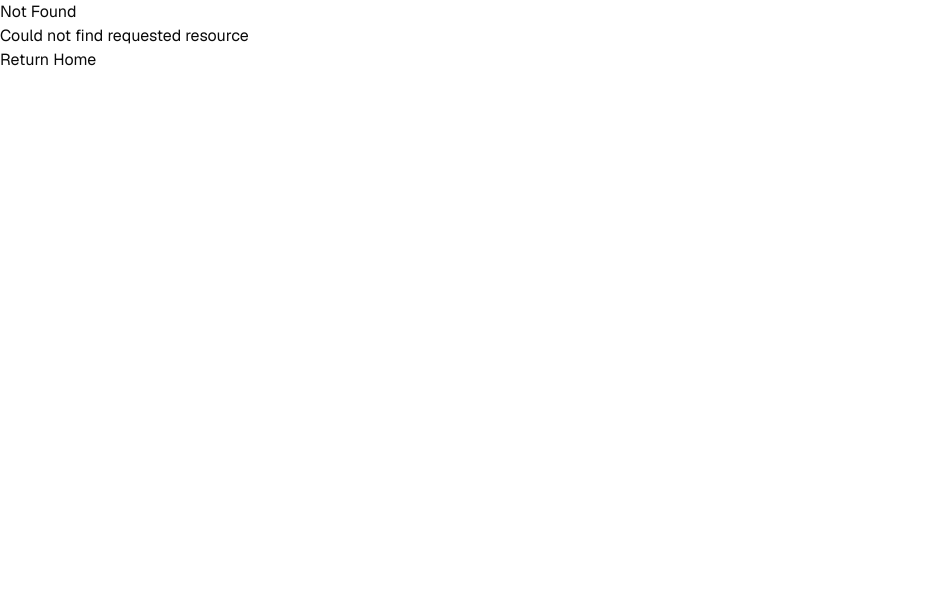
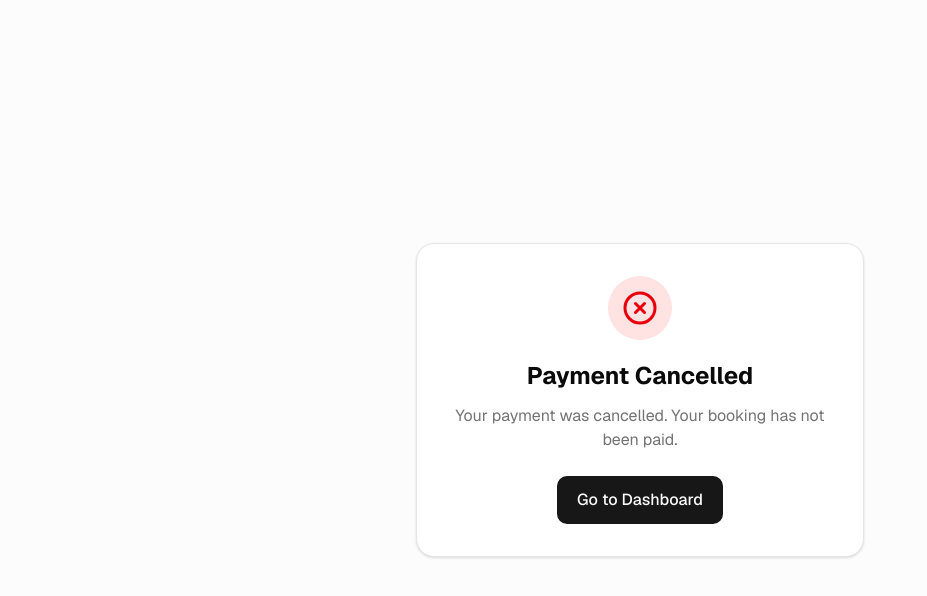
Before and after one commit to Busra2456/fixitnow-frontend-dev, a Next.js app: page /payment/cancel in a window 1280 px wide. Before the commit this address had no page. Shown: the top 596 px of the page, without its empty margins (0-927 px from the left). Built offline with nearby package versions, Linux system fonts and the light colour scheme.

Commit message:
feat: complete payment integration flow

```diff
--- /dev/null
+++ b/app/payment/cancel/page.tsx
@@ -0,0 +1,29 @@
+import Link from "next/link";
+import { XCircle } from "lucide-react";
+
+export default function PaymentCancelPage() {
+  return (
+    <div className="flex min-h-screen items-center justify-center bg-muted/30 p-6">
+      <div className="w-full max-w-md rounded-2xl border bg-background p-8 text-center shadow-sm">
+        <div className="mx-auto flex h-16 w-16 items-center justify-center rounded-full bg-red-100">
+          <XCircle className="h-9 w-9 text-red-600" />
+        </div>
+
+        <h1 className="mt-5 text-2xl font-bold">
+          Payment Cancelled
+        </h1>
+
+        <p className="mt-3 text-muted-foreground">
+          Your payment was cancelled. Your booking has not been paid.
+        </p>
+
+        <Link
+          href="/customer-dashboard"
+          className="mt-6 inline-block rounded-lg bg-primary px-5 py-3 font-medium text-primary-foreground"
+        >
+          Go to Dashboard
+        </Link>
+      </div>
+    </div>
+  );
+}
```
